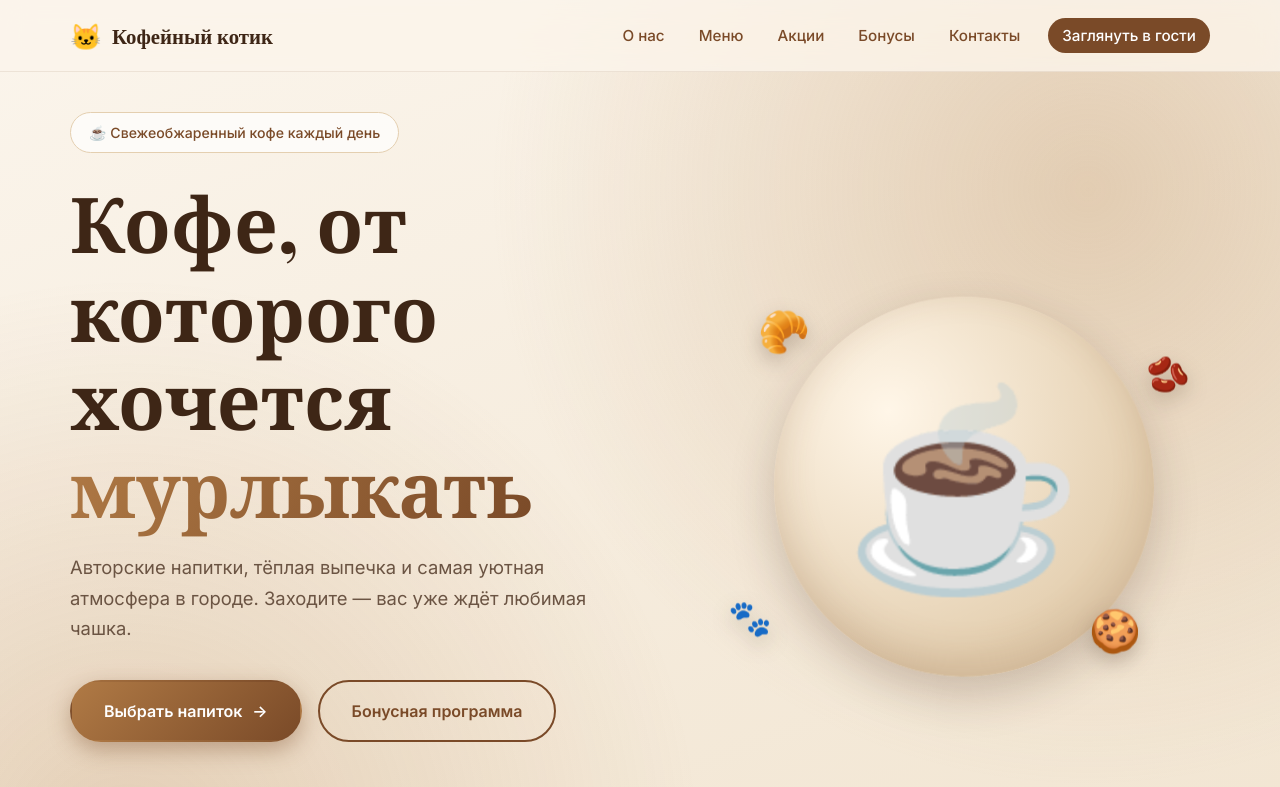
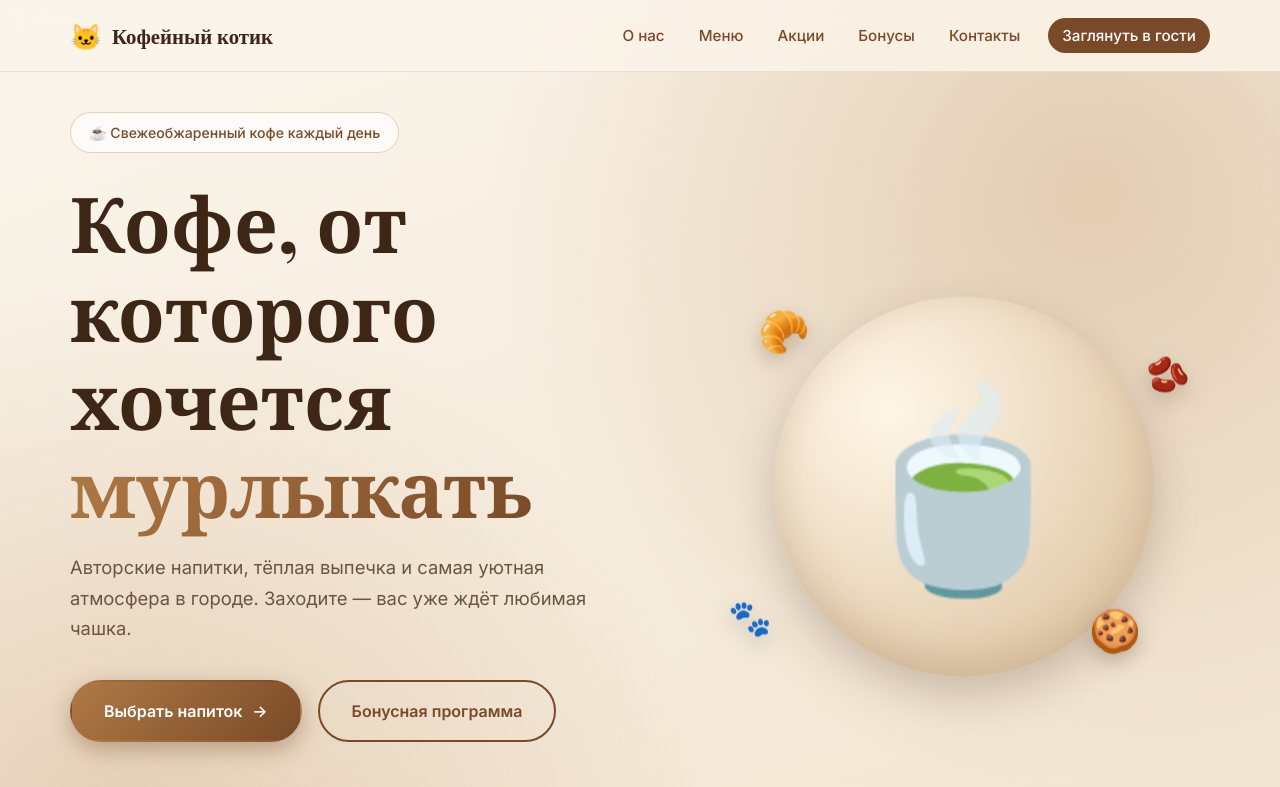
Before and after one commit to gandreykag/coffee-kot, a plain HTML site: page index.html in a window 1280 px wide. Shown: the top 787 px of the page. Drawn offline with nearby package versions, Linux system fonts and the light colour scheme.

Commit message:
Исправлено эмодзи на главной странице сайта

```diff
--- a/index.html
+++ b/index.html
@@ -459,7 +459,7 @@
         </div>
       </div>
       <div class="hero-visual reveal d2" aria-hidden="true">
-        <div class="cup-circle">☕</div>
+        <div class="cup-circle">🍵</div>
         <span class="float-item fi-1">🥐</span>
         <span class="float-item fi-2">🐾</span>
         <span class="float-item fi-3">🫘</span>
```
